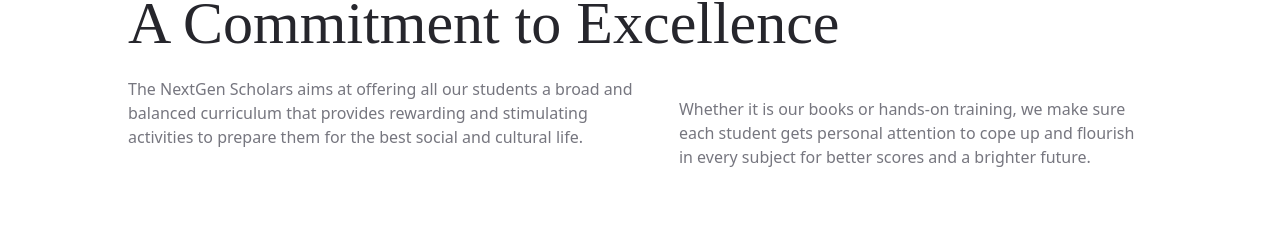
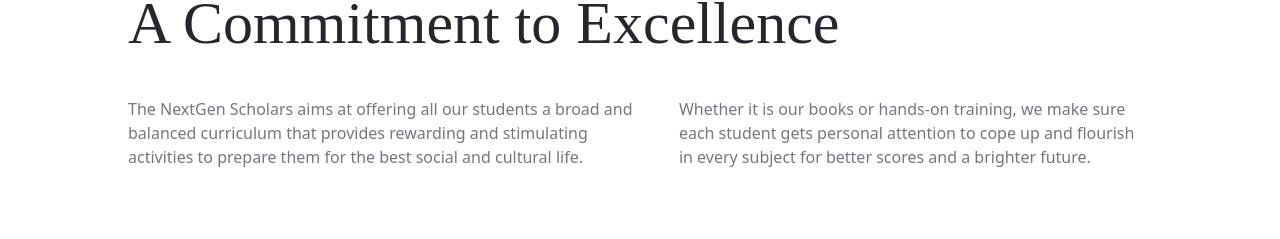
Before and after one commit to umairr07/School-Website-T2, a React (Vite) app: page /academics in a window 1280 px wide. Shown: the part 463-702 px from the top of the page. Built offline with nearby package versions, Linux system fonts and the light colour scheme.

Commit message:
made changes

```diff
--- a/src/components/Academics/AcademicsSection.jsx
+++ b/src/components/Academics/AcademicsSection.jsx
@@ -61,7 +61,7 @@
             <h3 className="lg:text-6xl sm:text-3xl mb-6 font-montserrat text-forHeading">
               A Commitment to Excellence
             </h3>
-            <div className="lg:flex justify-around gap-10 space-y-5">
+            <div className="lg:flex justify-around items-center gap-10 py-5">
               <p className="text-base">
                 The NextGen Scholars aims at offering all our students a broad
                 and balanced curriculum that provides rewarding and stimulating
```
